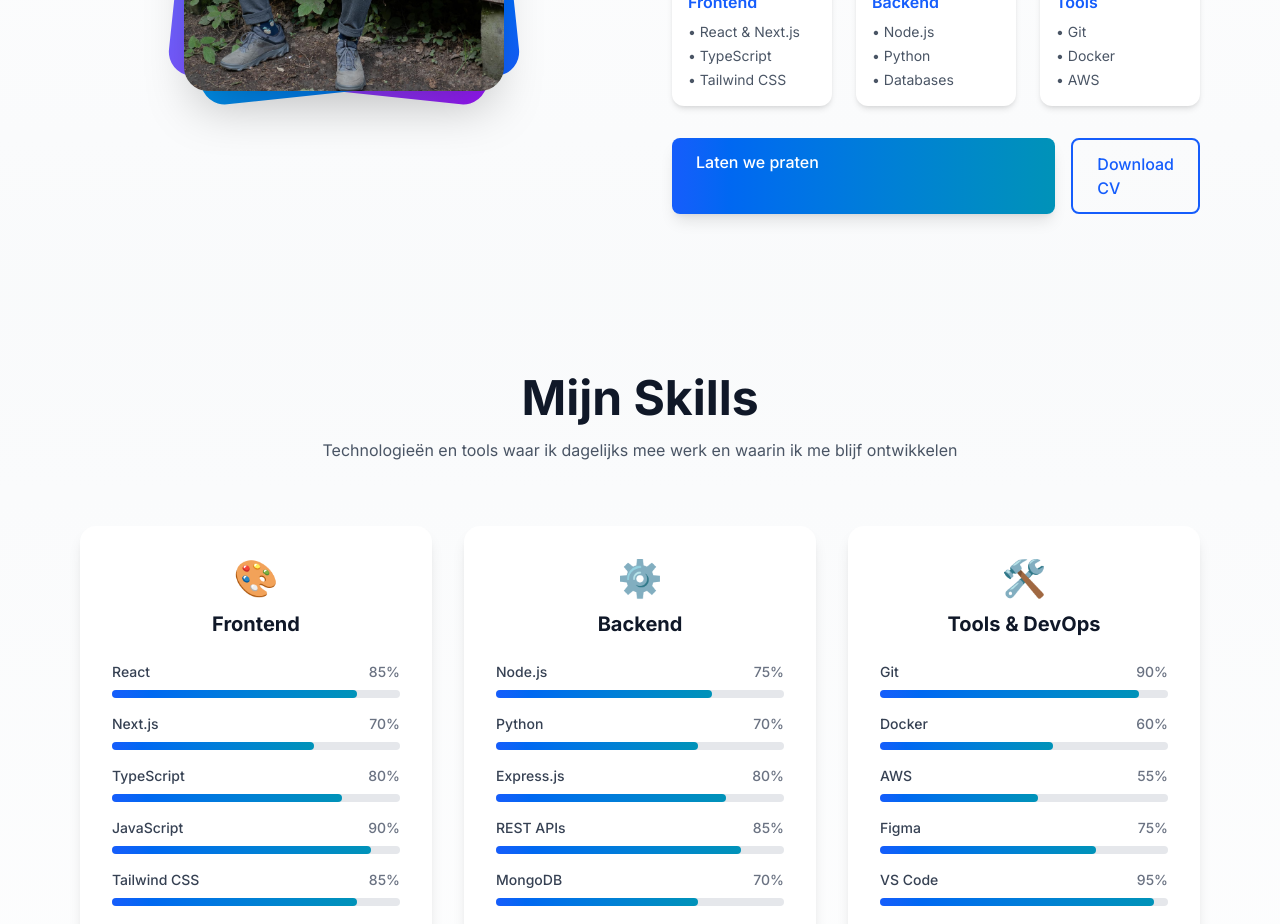
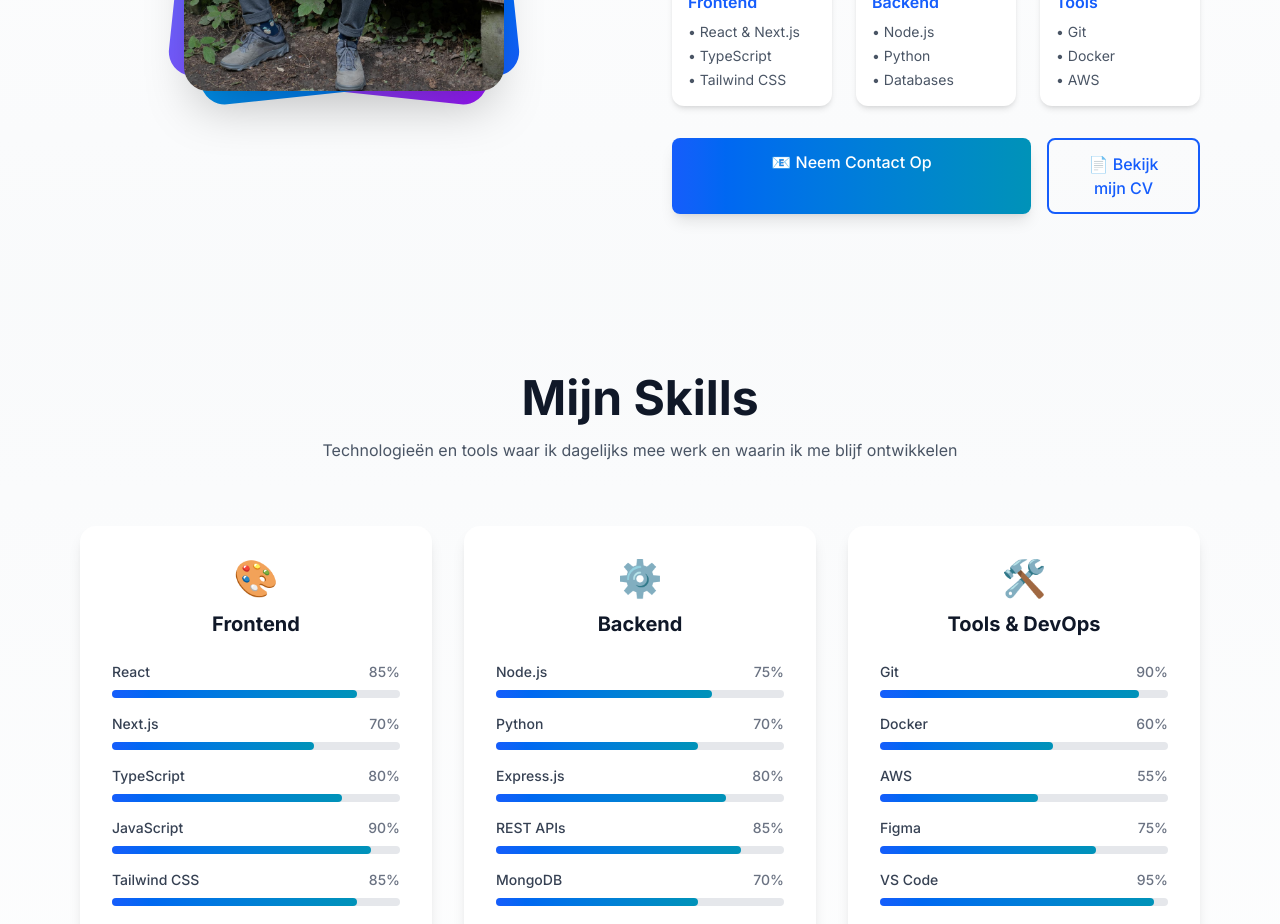
Before and after one commit to ArashMahdawi/portfolio, a Next.js app: page / in a window 1280 px wide. Shown: the part 2280-3204 px from the top of the page. Built offline with nearby package versions, Linux system fonts and the light colour scheme.

Commit message:
Fix About section knoppen en backtotop knop

```diff
--- a/src/app/globals.css
+++ b/src/app/globals.css
@@ -46,7 +46,17 @@
   width: 100%;
 }
 
-/* Verwijder de algemene overflow regel voor alle divs */
+/* Voeg dit toe aan je globals.css */
+
+/* Specifieke fix voor BackToTop knop */
+.back-to-top-btn {
+  width: 48px !important;
+  height: 48px !important;
+  min-width: 48px !important;
+  max-width: 48px !important;
+  padding: 0 !important;
+  box-sizing: content-box !important;
+}
 
 
 /* Verbeter touch targets voor mobiel */
--- a/src/components/BackToTop.tsx
+++ b/src/components/BackToTop.tsx
@@ -36,13 +36,14 @@
   whileHover={{ scale: 1.1, y: -2 }}
   whileTap={{ scale: 0.9 }}
   onClick={scrollToTop}
-          className="fixed bottom-8 right-8 bg-gradient-to-r from-blue-600 to-cyan-600 text-white p-3 rounded-full shadow-lg hover:shadow-xl transition-all z-50"
+  className="back-to-top-btn fixed bottom-8 right-8 bg-gradient-to-r from-blue-600 to-cyan-600 text-white rounded-full shadow-lg hover:shadow-xl transition-all z-50 flex items-center justify-center"
   aria-label="Scroll to top"
 >
-          <svg className="w-6 h-6" fill="none" stroke="currentColor" viewBox="0 0 24 24">
+  <svg className="w-5 h-5" fill="none" stroke="currentColor" viewBox="0 0 24 24">
     <path strokeLinecap="round" strokeLinejoin="round" strokeWidth={2} d="M5 10l7-7m0 0l7 7m-7-7v18" />
   </svg>
 </motion.button>
+
       )}
     </AnimatePresence>
   )
--- a/src/components/sections/About.tsx
+++ b/src/components/sections/About.tsx
@@ -127,24 +127,24 @@
   whileInView={{ opacity: 1, y: 0 }}
   transition={{ duration: 0.6, delay: 0.6 }}
   viewport={{ once: true }}
-              className="mt-8 flex gap-4"
+  className="mt-8 flex flex-col sm:flex-row gap-4"
 >
   <motion.a
     href="#contact"
     whileHover={{ scale: 1.05, y: -2 }}
     whileTap={{ scale: 0.95 }}
-                className="bg-gradient-to-r from-blue-600 to-cyan-600 text-white px-6 py-3 rounded-lg font-medium shadow-lg hover:shadow-xl transition-all"
+    className="bg-gradient-to-r from-blue-600 to-cyan-600 text-white px-8 py-3 rounded-lg font-medium shadow-lg hover:shadow-xl transition-all text-center"
   >
-                Laten we praten
+    📧 Neem Contact Op
   </motion.a>
   <motion.a
     href="/cv.pdf"
     target="_blank"
     whileHover={{ scale: 1.05, y: -2 }}
     whileTap={{ scale: 0.95 }}
-                className="border-2 border-blue-600 text-blue-600 px-6 py-3 rounded-lg font-medium hover:bg-blue-600 hover:text-white transition-all"
+    className="border-2 border-blue-600 text-blue-600 px-8 py-3 rounded-lg font-medium hover:bg-blue-600 hover:text-white transition-all text-center"
   >
-                Download CV
+    📄 Bekijk mijn CV
   </motion.a>
 </motion.div>
           </motion.div>
```
Lines whose indentation alone changed are shown as unchanged.
